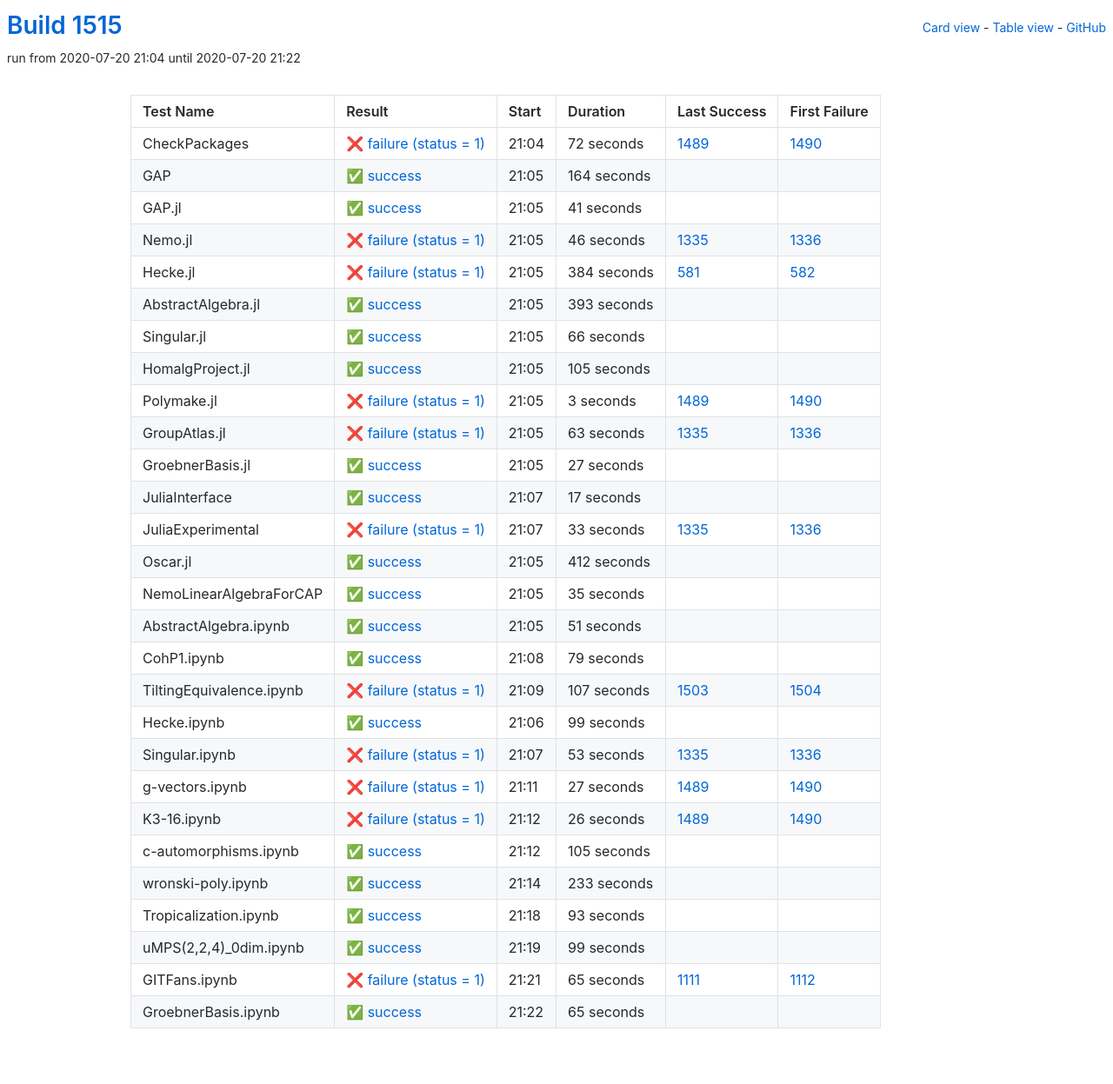
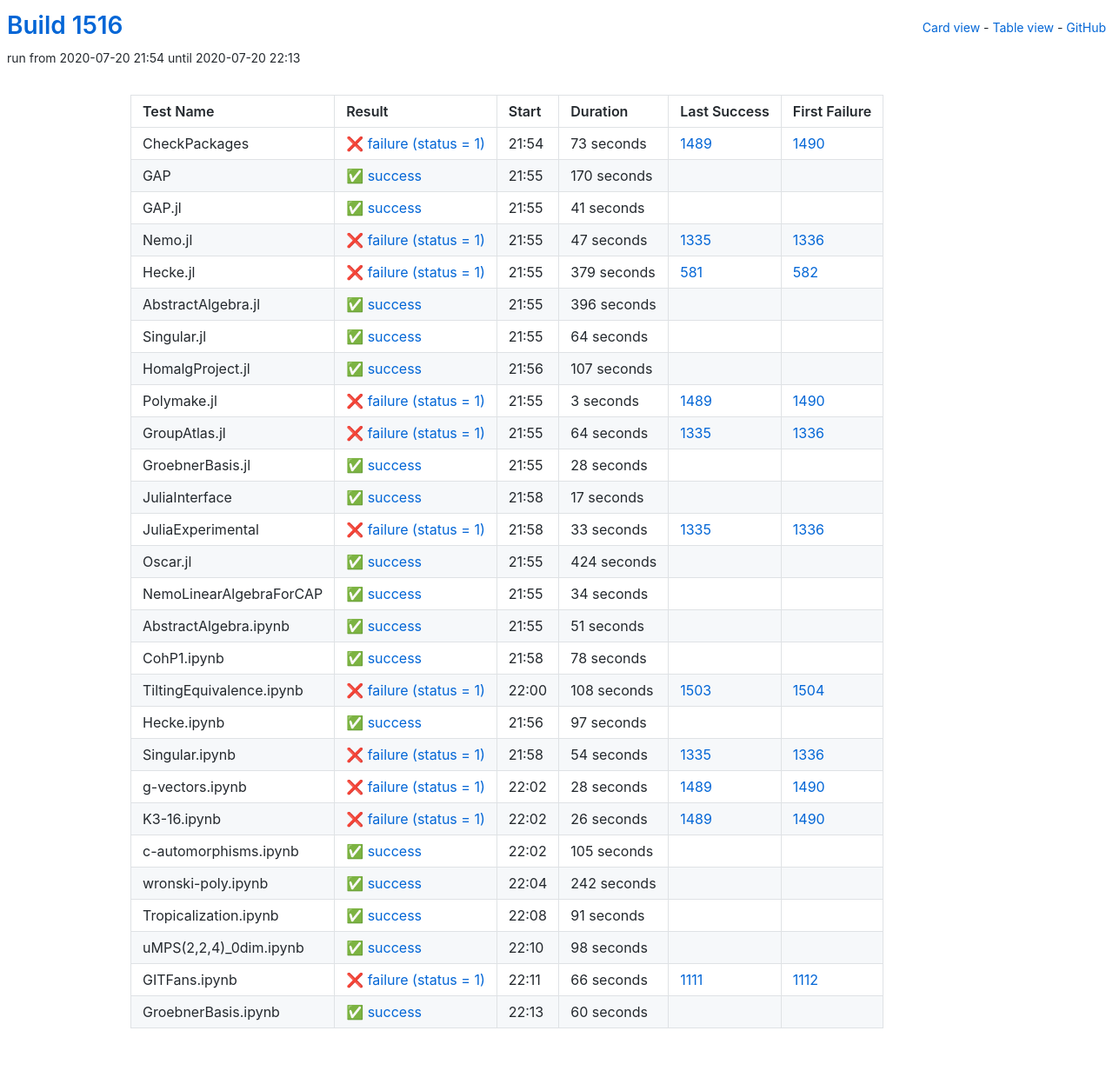
Before and after one commit to oscar-system/oscar-ci-status-1.4, a Jekyll site: the page built from table.html, in a window 1280 px wide. Shown: the whole page at 87% size. Built offline with Jekyll 4.4.1, drawn with Linux system fonts in a browser that asks for light colours.

Commit message:
Build #1516

```diff
--- a/_data/ci.yml
+++ b/_data/ci.yml
@@ -1,6 +1,6 @@
 ---
-build: 1515
-build_url: https://oscarci.mathematik.uni-kl.de/job/oscar-julia-1.4/1515/
+build: 1516
+build_url: https://oscarci.mathematik.uni-kl.de/job/oscar-julia-1.4/1516/
 job: oscar-julia-1.4
 organization: oscar-system
 repo: oscar-ci-status-1.4
@@ -8,32 +8,32 @@ repourl: https://github.com/oscar-system/oscar-ci-status-1.4
 tests:
 - name: CheckPackages
   id: checkpackages
-  log: https://oscarci.mathematik.uni-kl.de/job/oscar-julia-1.4/1515/artifact/logs/build-1515/CheckPackages.log
-  start: 2020-07-20 21:04
+  log: https://oscarci.mathematik.uni-kl.de/job/oscar-julia-1.4/1516/artifact/logs/build-1516/CheckPackages.log
+  start: 2020-07-20 21:54
   success: false
   exitcode: 1
   status: failure
-  duration: 72
+  duration: 73
   last_success: 1489
   last_success_url: https://oscarci.mathematik.uni-kl.de/job/oscar-julia-1.4/1489/
   first_failure: 1490
   first_failure_url: https://oscarci.mathematik.uni-kl.de/job/oscar-julia-1.4/1490/
 - name: GAP
   id: gap
-  log: https://oscarci.mathematik.uni-kl.de/job/oscar-julia-1.4/1515/artifact/logs/build-1515/GAP.log
-  start: 2020-07-20 21:05
+  log: https://oscarci.mathematik.uni-kl.de/job/oscar-julia-1.4/1516/artifact/logs/build-1516/GAP.log
+  start: 2020-07-20 21:55
   success: true
   exitcode: 0
   status: success
-  duration: 164
+  duration: 170
   last_success: false
   last_success_url:
   first_failure: false
   first_failure_url:
 - name: GAP.jl
   id: gap-jl
-  log: https://oscarci.mathematik.uni-kl.de/job/oscar-julia-1.4/1515/artifact/logs/build-1515/GAP.jl.log
-  start: 2020-07-20 21:05
+  log: https://oscarci.mathematik.uni-kl.de/job/oscar-julia-1.4/1516/artifact/logs/build-1516/GAP.jl.log
+  start: 2020-07-20 21:55
   success: true
   exitcode: 0
   status: success
@@ -44,68 +44,68 @@ tests:
   first_failure_url:
 - name: Nemo.jl
   id: nemo-jl
-  log: https://oscarci.mathematik.uni-kl.de/job/oscar-julia-1.4/1515/artifact/logs/build-1515/Nemo.jl.log
-  start: 2020-07-20 21:05
+  log: https://oscarci.mathematik.uni-kl.de/job/oscar-julia-1.4/1516/artifact/logs/build-1516/Nemo.jl.log
+  start: 2020-07-20 21:55
   success: false
   exitcode: 1
   status: failure
-  duration: 46
+  duration: 47
   last_success: 1335
   last_success_url: https://oscarci.mathematik.uni-kl.de/job/oscar-julia-1.4/1335/
   first_failure: 1336
   first_failure_url: https://oscarci.mathematik.uni-kl.de/job/oscar-julia-1.4/1336/
 - name: Hecke.jl
   id: hecke-jl
-  log: https://oscarci.mathematik.uni-kl.de/job/oscar-julia-1.4/1515/artifact/logs/build-1515/Hecke.jl.log
-  start: 2020-07-20 21:05
+  log: https://oscarci.mathematik.uni-kl.de/job/oscar-julia-1.4/1516/artifact/logs/build-1516/Hecke.jl.log
+  start: 2020-07-20 21:55
   success: false
   exitcode: 1
   status: failure
-  duration: 384
+  duration: 379
   last_success: 581
   last_success_url: https://oscarci.mathematik.uni-kl.de/job/oscar-julia-1.4/581/
   first_failure: 582
   first_failure_url: https://oscarci.mathematik.uni-kl.de/job/oscar-julia-1.4/582/
 - name: AbstractAlgebra.jl
   id: abstractalgebra-jl
-  log: https://oscarci.mathematik.uni-kl.de/job/oscar-julia-1.4/1515/artifact/logs/build-1515/AbstractAlgebra.jl.log
-  start: 2020-07-20 21:05
+  log: https://oscarci.mathematik.uni-kl.de/job/oscar-julia-1.4/1516/artifact/logs/build-1516/AbstractAlgebra.jl.log
+  start: 2020-07-20 21:55
   success: true
   exitcode: 0
   status: success
-  duration: 393
+  duration: 396
   last_success: false
   last_success_url:
   first_failure: false
   first_failure_url:
 - name: Singular.jl
   id: singular-jl
-  log: https://oscarci.mathematik.uni-kl.de/job/oscar-julia-1.4/1515/artifact/logs/build-1515/Singular.jl.log
-  start: 2020-07-20 21:05
+  log: https://oscarci.mathematik.uni-kl.de/job/oscar-julia-1.4/1516/artifact/logs/build-1516/Singular.jl.log
+  start: 2020-07-20 21:55
   success: true
   exitcode: 0
   status: success
-  duration: 66
+  duration: 64
   last_success: false
   last_success_url:
   first_failure: false
   first_failure_url:
 - name: HomalgProject.jl
   id: homalgproject-jl
-  log: https://oscarci.mathematik.uni-kl.de/job/oscar-julia-1.4/1515/artifact/logs/build-1515/HomalgProject.jl.log
-  start: 2020-07-20 21:05
+  log: https://oscarci.mathematik.uni-kl.de/job/oscar-julia-1.4/1516/artifact/logs/build-1516/HomalgProject.jl.log
+  start: 2020-07-20 21:56
   success: true
   exitcode: 0
   status: success
-  duration: 105
+  duration: 107
   last_success: false
   last_success_url:
   first_failure: false
   first_failure_url:
 - name: Polymake.jl
   id: polymake-jl
-  log: https://oscarci.mathematik.uni-kl.de/job/oscar-julia-1.4/1515/artifact/logs/build-1515/Polymake.jl.log
-  start: 2020-07-20 21:05
+  log: https://oscarci.mathematik.uni-kl.de/job/oscar-julia-1.4/1516/artifact/logs/build-1516/Polymake.jl.log
+  start: 2020-07-20 21:55
   success: false
   exitcode: 1
   status: failure
@@ -116,32 +116,32 @@ tests:
   first_failure_url: https://oscarci.mathematik.uni-kl.de/job/oscar-julia-1.4/1490/
 - name: GroupAtlas.jl
   id: groupatlas-jl
-  log: https://oscarci.mathematik.uni-kl.de/job/oscar-julia-1.4/1515/artifact/logs/build-1515/GroupAtlas.jl.log
-  start: 2020-07-20 21:05
+  log: https://oscarci.mathematik.uni-kl.de/job/oscar-julia-1.4/1516/artifact/logs/build-1516/GroupAtlas.jl.log
+  start: 2020-07-20 21:55
   success: false
   exitcode: 1
   status: failure
-  duration: 63
+  duration: 64
   last_success: 1335
   last_success_url: https://oscarci.mathematik.uni-kl.de/job/oscar-julia-1.4/1335/
   first_failure: 1336
   first_failure_url: https://oscarci.mathematik.uni-kl.de/job/oscar-julia-1.4/1336/
 - name: GroebnerBasis.jl
   id: groebnerbasis-jl
-  log: https://oscarci.mathematik.uni-kl.de/job/oscar-julia-1.4/1515/artifact/logs/build-1515/GroebnerBasis.jl.log
-  start: 2020-07-20 21:05
+  log: https://oscarci.mathematik.uni-kl.de/job/oscar-julia-1.4/1516/artifact/logs/build-1516/GroebnerBasis.jl.log
+  start: 2020-07-20 21:55
   success: true
   exitcode: 0
   status: success
-  duration: 27
+  duration: 28
   last_success: false
   last_success_url:
   first_failure: false
   first_failure_url:
 - name: JuliaInterface
   id: juliainterface
-  log: https://oscarci.mathematik.uni-kl.de/job/oscar-julia-1.4/1515/artifact/logs/build-1515/JuliaInterface.log
-  start: 2020-07-20 21:07
+  log: https://oscarci.mathematik.uni-kl.de/job/oscar-julia-1.4/1516/artifact/logs/build-1516/JuliaInterface.log
+  start: 2020-07-20 21:58
   success: true
   exitcode: 0
   status: success
@@ -152,8 +152,8 @@ tests:
   first_failure_url:
 - name: JuliaExperimental
   id: juliaexperimental
-  log: https://oscarci.mathematik.uni-kl.de/job/oscar-julia-1.4/1515/artifact/logs/build-1515/JuliaExperimental.log
-  start: 2020-07-20 21:07
+  log: https://oscarci.mathematik.uni-kl.de/job/oscar-julia-1.4/1516/artifact/logs/build-1516/JuliaExperimental.log
+  start: 2020-07-20 21:58
   success: false
   exitcode: 1
   status: failure
@@ -164,32 +164,32 @@ tests:
   first_failure_url: https://oscarci.mathematik.uni-kl.de/job/oscar-julia-1.4/1336/
 - name: Oscar.jl
   id: oscar-jl
-  log: https://oscarci.mathematik.uni-kl.de/job/oscar-julia-1.4/1515/artifact/logs/build-1515/Oscar.jl.log
-  start: 2020-07-20 21:05
+  log: https://oscarci.mathematik.uni-kl.de/job/oscar-julia-1.4/1516/artifact/logs/build-1516/Oscar.jl.log
+  start: 2020-07-20 21:55
   success: true
   exitcode: 0
   status: success
-  duration: 412
+  duration: 424
   last_success: false
   last_success_url:
   first_failure: false
   first_failure_url:
 - name: NemoLinearAlgebraForCAP
   id: nemolinearalgebraforcap
-  log: https://oscarci.mathematik.uni-kl.de/job/oscar-julia-1.4/1515/artifact/logs/build-1515/NemoLinearAlgebraForCAP.log
-  start: 2020-07-20 21:05
+  log: https://oscarci.mathematik.uni-kl.de/job/oscar-julia-1.4/1516/artifact/logs/build-1516/NemoLinearAlgebraForCAP.log
+  start: 2020-07-20 21:55
   success: true
   exitcode: 0
   status: success
-  duration: 35
+  duration: 34
   last_success: false
   last_success_url:
   first_failure: false
   first_failure_url:
 - name: AbstractAlgebra.ipynb
   id: abstractalgebra-ipynb
-  log: https://oscarci.mathematik.uni-kl.de/job/oscar-julia-1.4/1515/artifact/logs/build-1515/AbstractAlgebra.ipynb.log
-  start: 2020-07-20 21:05
+  log: https://oscarci.mathematik.uni-kl.de/job/oscar-julia-1.4/1516/artifact/logs/build-1516/AbstractAlgebra.ipynb.log
+  start: 2020-07-20 21:55
   success: true
   exitcode: 0
   status: success
@@ -200,68 +200,68 @@ tests:
   first_failure_url:
 - name: CohP1.ipynb
   id: cohp1-ipynb
-  log: https://oscarci.mathematik.uni-kl.de/job/oscar-julia-1.4/1515/artifact/logs/build-1515/CohP1.ipynb.log
-  start: 2020-07-20 21:08
+  log: https://oscarci.mathematik.uni-kl.de/job/oscar-julia-1.4/1516/artifact/logs/build-1516/CohP1.ipynb.log
+  start: 2020-07-20 21:58
   success: true
   exitcode: 0
   status: success
-  duration: 79
+  duration: 78
   last_success: false
   last_success_url:
   first_failure: false
   first_failure_url:
 - name: TiltingEquivalence.ipynb
   id: tiltingequivalence-ipynb
-  log: https://oscarci.mathematik.uni-kl.de/job/oscar-julia-1.4/1515/artifact/logs/build-1515/TiltingEquivalence.ipynb.log
-  start: 2020-07-20 21:09
+  log: https://oscarci.mathematik.uni-kl.de/job/oscar-julia-1.4/1516/artifact/logs/build-1516/TiltingEquivalence.ipynb.log
+  start: 2020-07-20 22:00
   success: false
   exitcode: 1
   status: failure
-  duration: 107
+  duration: 108
   last_success: 1503
   last_success_url: https://oscarci.mathematik.uni-kl.de/job/oscar-julia-1.4/1503/
   first_failure: 1504
   first_failure_url: https://oscarci.mathematik.uni-kl.de/job/oscar-julia-1.4/1504/
 - name: Hecke.ipynb
   id: hecke-ipynb
-  log: https://oscarci.mathematik.uni-kl.de/job/oscar-julia-1.4/1515/artifact/logs/build-1515/Hecke.ipynb.log
-  start: 2020-07-20 21:06
+  log: https://oscarci.mathematik.uni-kl.de/job/oscar-julia-1.4/1516/artifact/logs/build-1516/Hecke.ipynb.log
+  start: 2020-07-20 21:56
   success: true
   exitcode: 0
   status: success
-  duration: 99
+  duration: 97
   last_success: false
   last_success_url:
   first_failure: false
   first_failure_url:
 - name: Singular.ipynb
   id: singular-ipynb
-  log: https://oscarci.mathematik.uni-kl.de/job/oscar-julia-1.4/1515/artifact/logs/build-1515/Singular.ipynb.log
-  start: 2020-07-20 21:07
+  log: https://oscarci.mathematik.uni-kl.de/job/oscar-julia-1.4/1516/artifact/logs/build-1516/Singular.ipynb.log
+  start: 2020-07-20 21:58
   success: false
   exitcode: 1
   status: failure
-  duration: 53
+  duration: 54
   last_success: 1335
   last_success_url: https://oscarci.mathematik.uni-kl.de/job/oscar-julia-1.4/1335/
   first_failure: 1336
   first_failure_url: https://oscarci.mathematik.uni-kl.de/job/oscar-julia-1.4/1336/
 - name: g-vectors.ipynb
   id: g-vectors-ipynb
-  log: https://oscarci.mathematik.uni-kl.de/job/oscar-julia-1.4/1515/artifact/logs/build-1515/g-vectors.ipynb.log
-  start: 2020-07-20 21:11
+  log: https://oscarci.mathematik.uni-kl.de/job/oscar-julia-1.4/1516/artifact/logs/build-1516/g-vectors.ipynb.log
+  start: 2020-07-20 22:02
   success: false
   exitcode: 1
   status: failure
-  duration: 27
+  duration: 28
   last_success: 1489
   last_success_url: https://oscarci.mathematik.uni-kl.de/job/oscar-julia-1.4/1489/
   first_failure: 1490
   first_failure_url: https://oscarci.mathematik.uni-kl.de/job/oscar-julia-1.4/1490/
 - name: K3-16.ipynb
   id: k3-16-ipynb
-  log: https://oscarci.mathematik.uni-kl.de/job/oscar-julia-1.4/1515/artifact/logs/build-1515/K3-16.ipynb.log
-  start: 2020-07-20 21:12
+  log: https://oscarci.mathematik.uni-kl.de/job/oscar-julia-1.4/1516/artifact/logs/build-1516/K3-16.ipynb.log
+  start: 2020-07-20 22:02
   success: false
   exitcode: 1
   status: failure
@@ -272,8 +272,8 @@ tests:
   first_failure_url: https://oscarci.mathematik.uni-kl.de/job/oscar-julia-1.4/1490/
 - name: c-automorphisms.ipynb
   id: c-automorphisms-ipynb
-  log: https://oscarci.mathematik.uni-kl.de/job/oscar-julia-1.4/1515/artifact/logs/build-1515/c-automorphisms.ipynb.log
-  start: 2020-07-20 21:12
+  log: https://oscarci.mathematik.uni-kl.de/job/oscar-julia-1.4/1516/artifact/logs/build-1516/c-automorphisms.ipynb.log
+  start: 2020-07-20 22:02
   success: true
   exitcode: 0
   status: success
@@ -284,60 +284,60 @@ tests:
   first_failure_url:
 - name: wronski-poly.ipynb
   id: wronski-poly-ipynb
-  log: https://oscarci.mathematik.uni-kl.de/job/oscar-julia-1.4/1515/artifact/logs/build-1515/wronski-poly.ipynb.log
-  start: 2020-07-20 21:14
+  log: https://oscarci.mathematik.uni-kl.de/job/oscar-julia-1.4/1516/artifact/logs/build-1516/wronski-poly.ipynb.log
+  start: 2020-07-20 22:04
   success: true
   exitcode: 0
   status: success
-  duration: 233
+  duration: 242
   last_success: false
   last_success_url:
   first_failure: false
   first_failure_url:
 - name: Tropicalization.ipynb
   id: tropicalization-ipynb
-  log: https://oscarci.mathematik.uni-kl.de/job/oscar-julia-1.4/1515/artifact/logs/build-1515/Tropicalization.ipynb.log
-  start: 2020-07-20 21:18
+  log: https://oscarci.mathematik.uni-kl.de/job/oscar-julia-1.4/1516/artifact/logs/build-1516/Tropicalization.ipynb.log
+  start: 2020-07-20 22:08
   success: true
   exitcode: 0
   status: success
-  duration: 93
+  duration: 91
   last_success: false
   last_success_url:
   first_failure: false
   first_failure_url:
 - name: uMPS(2,2,4)_0dim.ipynb
   id: umps-2-2-4-0dim-ipynb
-  log: https://oscarci.mathematik.uni-kl.de/job/oscar-julia-1.4/1515/artifact/logs/build-1515/uMPS-2-2-4-_0dim.ipynb.log
-  start: 2020-07-20 21:19
+  log: https://oscarci.mathematik.uni-kl.de/job/oscar-julia-1.4/1516/artifact/logs/build-1516/uMPS-2-2-4-_0dim.ipynb.log
+  start: 2020-07-20 22:10
   success: true
   exitcode: 0
   status: success
-  duration: 99
+  duration: 98
   last_success: false
   last_success_url:
   first_failure: false
   first_failure_url:
 - name: GITFans.ipynb
   id: gitfans-ipynb
-  log: https://oscarci.mathematik.uni-kl.de/job/oscar-julia-1.4/1515/artifact/logs/build-1515/GITFans.ipynb.log
-  start: 2020-07-20 21:21
+  log: https://oscarci.mathematik.uni-kl.de/job/oscar-julia-1.4/1516/artifact/logs/build-1516/GITFans.ipynb.log
+  start: 2020-07-20 22:11
   success: false
   exitcode: 1
   status: failure
-  duration: 65
+  duration: 66
   last_success: 1111
   last_success_url: https://oscarci.mathematik.uni-kl.de/job/oscar-julia-1.4/1111/
   first_failure: 1112
   first_failure_url: https://oscarci.mathematik.uni-kl.de/job/oscar-julia-1.4/1112/
 - name: GroebnerBasis.ipynb
   id: groebnerbasis-ipynb
-  log: https://oscarci.mathematik.uni-kl.de/job/oscar-julia-1.4/1515/artifact/logs/build-1515/GroebnerBasis.ipynb.log
-  start: 2020-07-20 21:22
+  log: https://oscarci.mathematik.uni-kl.de/job/oscar-julia-1.4/1516/artifact/logs/build-1516/GroebnerBasis.ipynb.log
+  start: 2020-07-20 22:13
   success: true
   exitcode: 0
   status: success
-  duration: 65
+  duration: 60
   last_success: false
   last_success_url:
   first_failure: false
```
Also changed, not shown: README.md.
